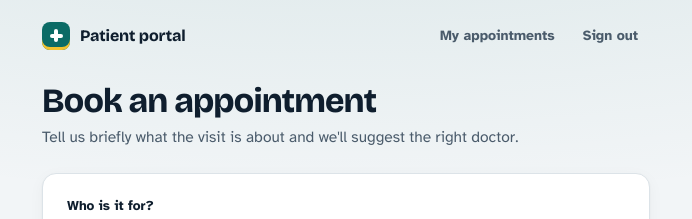
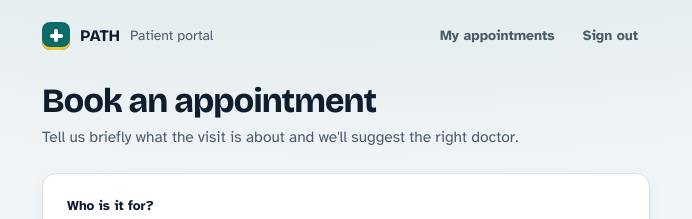
Before and after one commit to masterbrainy/previsit-intake, a Python web app: template src/previsit/web/templates/portal_book.html in a window 1280 px wide. Shown: the top 219 px of the page, without its empty margins (294-986 px from the left). Run offline with Jinja, Linux system fonts and the light colour scheme; the template is opened without the code that fills it, so the values that code supplies are empty.

Commit message:
feat: PATH name in the UI (N.2)
Wordmark, page titles, portal header, the assistant's greeting ("I'm PATH, the pre-visit assistant for ..."),
app title and staff login realm, pyproject description.

Co-Authored-By: Claude Opus 5.5 <noreply@anthropic.com>

```diff
--- a/pyproject.toml
+++ b/pyproject.toml
@@ -1,7 +1,7 @@
 [project]
 name = "previsit"
 version = "0.1.0"
-description = "Pre-visit voice AI history taking with physician-gated recommendations"
+description = "PATH: pre-visit voice AI history taking with physician-gated recommendations"
 requires-python = ">=3.11"
 dependencies = [
   "fastapi>=0.115",
--- a/src/previsit/intake/engine.py
+++ b/src/previsit/intake/engine.py
@@ -86,7 +86,7 @@ class IntakeEngine:
         audit.record(session, "patient", "intake.started", "intake", intake.id)
         when = self._appointment(session, intake).scheduled_at.strftime("%A %d %B at %H:%M")
         text = (
-            f"Hello, I'm the pre-visit assistant for {self.settings.clinic_name}. Before the appointment with "
+            f"Hello, I'm PATH, the pre-visit assistant for {self.settings.clinic_name}. Before the appointment with "
             f"{ctx.physician_name} on {when}, I'd like to ask some questions about your health so your doctor is "
             "prepared. This conversation is recorded and shared with your doctor. I'm an automated assistant, not a "
             f"doctor, so I can't tell you what's wrong. If at any point you feel very unwell, please call "
--- a/src/previsit/web/app.py
+++ b/src/previsit/web/app.py
@@ -23,7 +23,7 @@ from previsit.llm import LLMClient, OpenAILLM
 logger = logging.getLogger(__name__)
 WEB_DIR = Path(__file__).parent
 templates = Jinja2Templates(directory=WEB_DIR / "templates")
-basic = HTTPBasic(realm="Pre-visit intake: physician")
+basic = HTTPBasic(realm="PATH: staff")
 # Pages with patient data are never stored by the browser or a shared cache.
 PRIVATE_PATHS = ("/portal", "/p/", "/patients", "/dashboard", "/results", "/doctor")
 
@@ -58,7 +58,7 @@ def staff_user(request: Request) -> str | None:
 
 def create_app(settings: Settings | None = None, llm: LLMClient | None = None) -> FastAPI:
     settings = settings or get_settings()
-    app = FastAPI(title="Pre-visit intake", docs_url=None, redoc_url=None)
+    app = FastAPI(title="PATH", docs_url=None, redoc_url=None)
     app.state.settings = settings
     app.state.engine = make_engine(settings.database_url)
     init_db(app.state.engine)
--- a/src/previsit/web/static/app.css
+++ b/src/previsit/web/static/app.css
@@ -1,4 +1,4 @@
-/* Pre-visit intake: hospital wayfinding palette. Navy signage, surgical teal for actions, wayfinding yellow for
+/* PATH: hospital wayfinding palette. Navy signage, surgical teal for actions, wayfinding yellow for
    attention. Signature element: status badges drawn as patient wristbands (pill with a punched clasp hole). */
 
 :root {
@@ -392,3 +392,5 @@ header.top .brand { min-width: 0; line-height: 1.25; }
   header.top nav a, header.top nav button.link { padding: 6px 8px; font-size: 13.5px; }
   .appt { gap: 12px; padding: 14px; }
 }
+header.top .brand small { font-family: var(--body); font-weight: 400; font-size: 14px; color: var(--muted); letter-spacing: 0; }
+.wordmark b { letter-spacing: 0.04em; }
--- a/src/previsit/web/templates/_portal_header.html
+++ b/src/previsit/web/templates/_portal_header.html
@@ -1,5 +1,5 @@
 <header class="top">
-  <a class="brand" href="{{ '/portal' if signed_in else '/' }}"><span class="mark" aria-hidden="true"></span>Patient portal</a>
+  <a class="brand" href="{{ '/portal' if signed_in else '/' }}"><span class="mark" aria-hidden="true"></span>PATH <small>Patient portal</small></a>
   {% if signed_in %}
   <nav aria-label="Portal">
     <a href="/portal">My appointments</a>
--- a/src/previsit/web/templates/appointment_new.html
+++ b/src/previsit/web/templates/appointment_new.html
@@ -1,5 +1,5 @@
 {% extends "base.html" %}
-{% block title %}New appointment · Pre-visit intake{% endblock %}
+{% block title %}New appointment · PATH{% endblock %}
 {% block content %}
 <span class="eyebrow">Clinic booking</span>
 <h1>New appointment</h1>
--- a/src/previsit/web/templates/base.html
+++ b/src/previsit/web/templates/base.html
@@ -4,7 +4,7 @@
   <meta charset="utf-8">
   <meta name="viewport" content="width=device-width, initial-scale=1">
   <meta name="color-scheme" content="light dark">
-  <title>{% block title %}Pre-visit intake{% endblock %}</title>
+  <title>{% block title %}PATH{% endblock %}</title>
   <link rel="preconnect" href="https://fonts.googleapis.com">
   <link rel="preconnect" href="https://fonts.gstatic.com" crossorigin>
   <link rel="stylesheet" href="https://fonts.googleapis.com/css2?family=Atkinson+Hyperlegible:ital,wght@0,400;0,700;1,400&family=Bricolage+Grotesque:opsz,wght@12..96,500;12..96,650;12..96,750&family=IBM+Plex+Mono:wght@400;500&display=swap">
@@ -17,7 +17,7 @@
   <aside class="rail">
     <a class="wordmark" href="{{ '/doctor' if doctor else '/dashboard' }}">
       <span class="mark" aria-hidden="true"></span>
-      <span><b>{{ request.app.state.settings.clinic_name }}</b><small>Pre-visit</small></span>
+      <span><b>PATH</b><small>{{ request.app.state.settings.clinic_name }}</small></span>
     </a>
     <nav aria-label="Main">
       {% if doctor %}
--- a/src/previsit/web/templates/dashboard.html
+++ b/src/previsit/web/templates/dashboard.html
@@ -1,5 +1,5 @@
 {% extends "base.html" %}
-{% block title %}Hospital overview · Pre-visit intake{% endblock %}
+{% block title %}Hospital overview · PATH{% endblock %}
 {% block content %}
 <div class="page-head">
   <div><span class="eyebrow">{{ items|length }} appointments · {{ doctors|length }} doctors</span><h1>Hospital overview</h1>
--- a/src/previsit/web/templates/doctor_sign_in.html
+++ b/src/previsit/web/templates/doctor_sign_in.html
@@ -1,5 +1,5 @@
 {% extends "base.html" %}
-{% block title %}Doctor sign-in · Pre-visit intake{% endblock %}
+{% block title %}Doctor sign-in · PATH{% endblock %}
 {% block main_class %}narrow{% endblock %}
 {% block content %}
 <h1>Doctor sign-in</h1>
--- a/src/previsit/web/templates/index.html
+++ b/src/previsit/web/templates/index.html
@@ -1,7 +1,7 @@
 {% extends "base.html" %}
 {% block shell %}patient{% endblock %}
-{% block title %}{{ clinic }} · Pre-visit{% endblock %}
-{% block header %}<header class="top"><span class="brand"><span class="mark" aria-hidden="true"></span>{{ clinic }}</span></header>{% endblock %}
+{% block title %}PATH · {{ clinic }}{% endblock %}
+{% block header %}<header class="top"><span class="brand"><span class="mark" aria-hidden="true"></span>PATH <small>{{ clinic }}</small></span></header>{% endblock %}
 {% block main_class %}narrow{% endblock %}
 {% block content %}
 <section class="hero">
--- a/src/previsit/web/templates/patient_detail.html
+++ b/src/previsit/web/templates/patient_detail.html
@@ -1,5 +1,5 @@
 {% extends "base.html" %}
-{% block title %}{{ v.patient.name }} · Pre-visit intake{% endblock %}
+{% block title %}{{ v.patient.name }} · PATH{% endblock %}
 {% block content %}
 <div class="page-head">
   <div>
--- a/src/previsit/web/templates/portal_book.html
+++ b/src/previsit/web/templates/portal_book.html
@@ -1,6 +1,6 @@
 {% extends "base.html" %}
 {% block shell %}patient{% endblock %}
-{% block title %}Book an appointment · Patient portal{% endblock %}
+{% block title %}Book an appointment · PATH{% endblock %}
 {% block header %}{% with signed_in = true %}{% include "_portal_header.html" %}{% endwith %}{% endblock %}
 {% block main_class %}narrow{% endblock %}
 {% block content %}
--- a/src/previsit/web/templates/portal_book_doctor.html
+++ b/src/previsit/web/templates/portal_book_doctor.html
@@ -1,6 +1,6 @@
 {% extends "base.html" %}
 {% block shell %}patient{% endblock %}
-{% block title %}Choose a doctor · Patient portal{% endblock %}
+{% block title %}Choose a doctor · PATH{% endblock %}
 {% block header %}{% with signed_in = true %}{% include "_portal_header.html" %}{% endwith %}{% endblock %}
 {% block main_class %}narrow{% endblock %}
 {% block content %}
--- a/src/previsit/web/templates/portal_code.html
+++ b/src/previsit/web/templates/portal_code.html
@@ -1,6 +1,6 @@
 {% extends "base.html" %}
 {% block shell %}patient{% endblock %}
-{% block title %}Enter your code · Patient portal{% endblock %}
+{% block title %}Enter your code · PATH{% endblock %}
 {% block header %}{% include "_portal_header.html" %}{% endblock %}
 {% block main_class %}narrow{% endblock %}
 {% block content %}
--- a/src/previsit/web/templates/portal_home.html
+++ b/src/previsit/web/templates/portal_home.html
@@ -1,6 +1,6 @@
 {% extends "base.html" %}
 {% block shell %}patient{% endblock %}
-{% block title %}My appointments · Patient portal{% endblock %}
+{% block title %}My appointments · PATH{% endblock %}
 {% block header %}{% with signed_in = true %}{% include "_portal_header.html" %}{% endwith %}{% endblock %}
 {% block main_class %}narrow{% endblock %}
 {% block content %}
--- a/src/previsit/web/templates/portal_person.html
+++ b/src/previsit/web/templates/portal_person.html
@@ -1,6 +1,6 @@
 {% extends "base.html" %}
 {% block shell %}patient{% endblock %}
-{% block title %}Your details · Patient portal{% endblock %}
+{% block title %}Your details · PATH{% endblock %}
 {% block header %}{% with signed_in = true %}{% include "_portal_header.html" %}{% endwith %}{% endblock %}
 {% block main_class %}narrow{% endblock %}
 {% block content %}
--- a/src/previsit/web/templates/portal_sign_in.html
+++ b/src/previsit/web/templates/portal_sign_in.html
@@ -1,6 +1,6 @@
 {% extends "base.html" %}
 {% block shell %}patient{% endblock %}
-{% block title %}Sign in · Patient portal{% endblock %}
+{% block title %}Sign in · PATH{% endblock %}
 {% block header %}{% include "_portal_header.html" %}{% endblock %}
 {% block main_class %}narrow{% endblock %}
 {% block content %}
```
